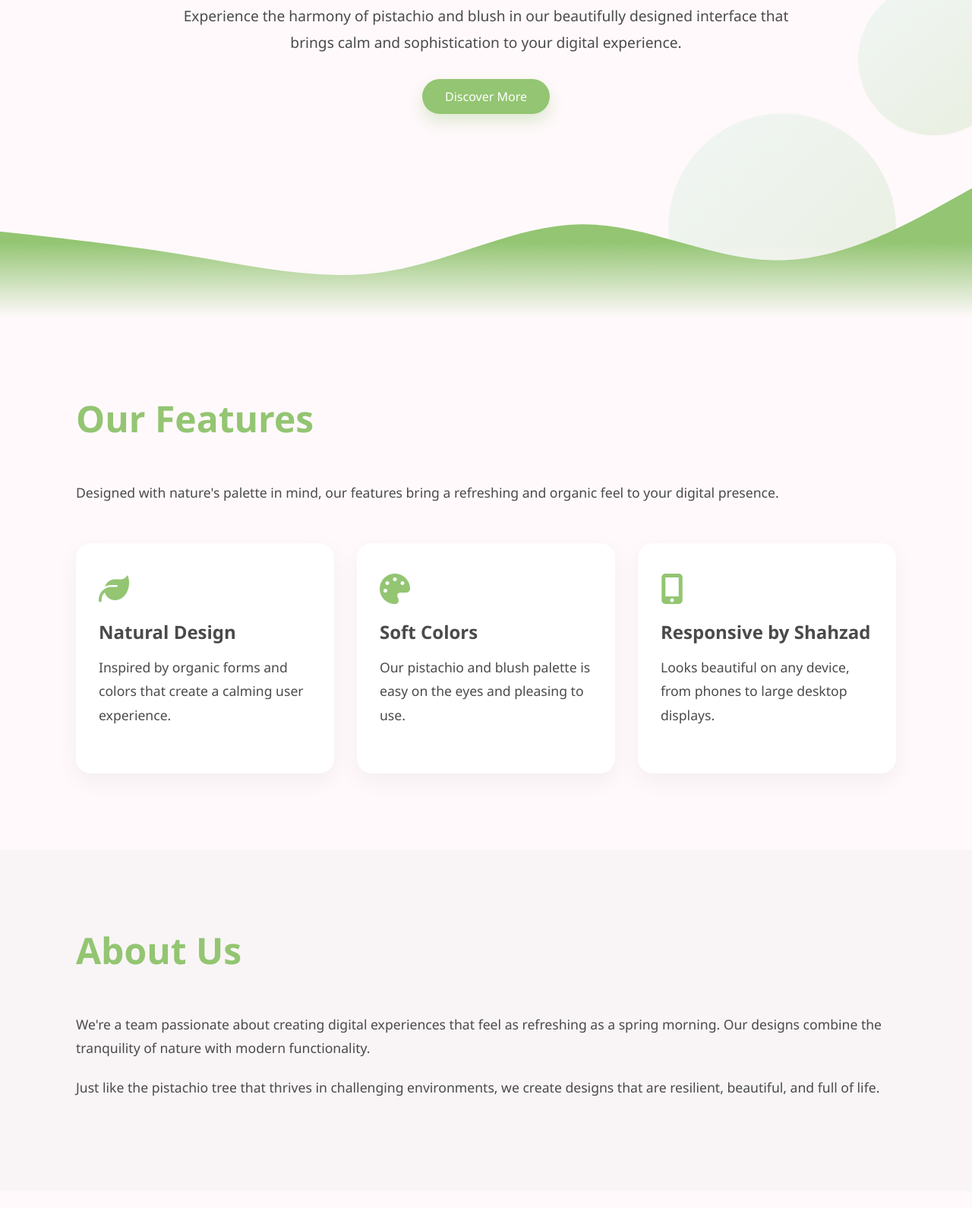
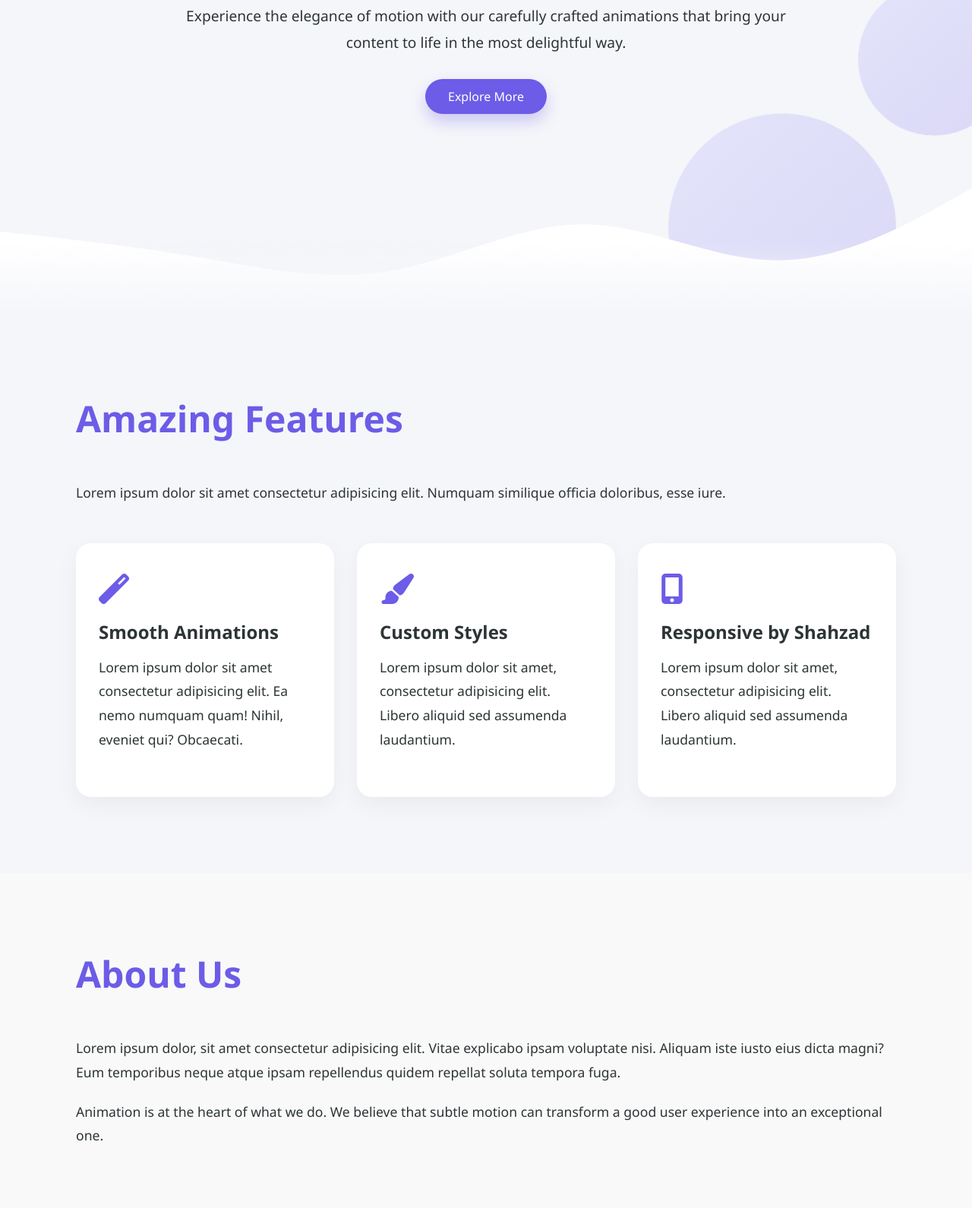
Before and after one commit to EdathingalShahzad/website, a plain HTML site: page index.html in a window 1280 px wide. Shown: the part 382-1972 px from the top of the page at 76% size. Drawn offline with Linux system fonts and the light colour scheme.

Commit message:
uploaded

```diff
--- a/index.html
+++ b/index.html
@@ -3,16 +3,16 @@
 <head>
     <meta charset="UTF-8">
     <meta name="viewport" content="width=device-width, initial-scale=1.0">
-    <title>Shahzad Website</title>
+    <title>SHAHZAD</title>
     <link rel="stylesheet" href="https://cdnjs.cloudflare.com/ajax/libs/font-awesome/6.4.0/css/all.min.css">
     <style>
         /* Base Styles */
         :root {
-            --primary: #93C572; /* Pistachio green */
-            --secondary: #B5EAD7;
-            --dark: #4A4A4A;
-            --light: #FFF9FB; /* Very light pink */
-            --accent: #FFB7C5; /* Soft pink */
+            --primary: #6c5ce7;
+            --secondary: #a29bfe;
+            --dark: #2d3436;
+            --light: #f5f6fa;
+            --accent: #fd79a8;
         }
 
         * {
@@ -46,12 +46,12 @@
             z-index: 100;
             transition: all 0.5s ease;
             backdrop-filter: blur(10px);
-            background-color: rgba(255, 249, 251, 0.9);
+            background-color: rgba(245, 246, 250, 0.8);
         }
 
         header.scrolled {
             padding: 15px 100px;
-            background-color: rgba(147, 197, 114, 0.95); /* Pistachio with transparency */
+            background-color: rgba(108, 92, 231, 0.9);
             box-shadow: 0 5px 20px rgba(0, 0, 0, 0.1);
         }
 
@@ -115,7 +115,6 @@
             align-items: center;
             padding: 0 100px;
             overflow: hidden;
-            background-color: var(--light);
         }
 
         .hero::before {
@@ -167,12 +166,12 @@
             opacity: 0;
             transform: translateY(50px);
             animation: fadeInUp 1s ease 0.6s forwards;
-            box-shadow: 0 10px 20px rgba(147, 197, 114, 0.3);
+            box-shadow: 0 10px 20px rgba(108, 92, 231, 0.3);
         }
 
         .btn:hover {
             transform: translateY(-5px);
-            box-shadow: 0 15px 30px rgba(147, 197, 114, 0.4);
+            box-shadow: 0 15px 30px rgba(108, 92, 231, 0.4);
         }
 
         /* Animated Background Elements */
@@ -212,7 +211,6 @@
         section {
             padding: 100px;
             position: relative;
-            background-color: var(--light);
         }
 
         section h2 {
@@ -356,7 +354,7 @@
                 width: 80%;
                 max-width: 300px;
                 height: 100vh;
-                background-color: rgba(147, 197, 114, 0.98); /* Pistachio */
+                background-color: rgba(108, 92, 231, 0.95);
                 flex-direction: column;
                 justify-content: center;
                 align-items: center;
@@ -400,7 +398,7 @@
 </head>
 <body>
     <header id="header">
-        <a href="#" class="logo">Shahzad</a>
+        <a href="#" class="logo">SHAHZAD</a>
 
         <div class="menu-toggle">
             <i class="fas fa-bars"></i>
@@ -422,61 +420,61 @@
         <div class="circle"></div>
 
         <div class="hero-content">
-            <h1>Natural Elegance</h1>
-            <p>Experience the harmony of pistachio and blush in our beautifully designed interface that brings calm and sophistication to your digital experience.</p>
-            <a href="#" class="btn">Discover More</a>
+            <h1>Shahzad Designs</h1>
+            <p>Experience the elegance of motion with our carefully crafted animations that bring your content to life in the most delightful way.</p>
+            <a href="#" class="btn">Explore More</a>
         </div>
 
-        <!-- Wave divider in pistachio -->
+        <!-- Animated wave divider -->
         <svg class="wave" xmlns="http://www.w3.org/2000/svg" viewBox="0 0 1440 320" style="position: absolute; bottom: 0; left: 0; width: 100%;">
-            <path fill="#93C572" fill-opacity="1" d="M0,192L48,197.3C96,203,192,213,288,229.3C384,245,480,267,576,250.7C672,235,768,181,864,181.3C960,181,1056,235,1152,234.7C1248,235,1344,181,1392,154.7L1440,128L1440,320L1392,320C1344,320,1248,320,1152,320C1056,320,960,320,864,320C768,320,672,320,576,320C480,320,384,320,288,320C192,320,96,320,48,320L0,320Z"></path>
+            <path fill="#ffffff" fill-opacity="1" d="M0,192L48,197.3C96,203,192,213,288,229.3C384,245,480,267,576,250.7C672,235,768,181,864,181.3C960,181,1056,235,1152,234.7C1248,235,1344,181,1392,154.7L1440,128L1440,320L1392,320C1344,320,1248,320,1152,320C1056,320,960,320,864,320C768,320,672,320,576,320C480,320,384,320,288,320C192,320,96,320,48,320L0,320Z"></path>
         </svg>
     </section>
 
     <section id="features">
-        <h2>Our Features</h2>
-        <p>Designed with nature's palette in mind, our features bring a refreshing and organic feel to your digital presence.</p>
+        <h2>Amazing Features</h2>
+        <p>Lorem ipsum dolor sit amet consectetur adipisicing elit. Numquam similique officia doloribus, esse iure.</p>
 
         <div class="features">
             <div class="feature-card">
-                <i class="fas fa-leaf"></i>
-                <h3>Natural Design</h3>
-                <p>Inspired by organic forms and colors that create a calming user experience.</p>
+                <i class="fas fa-magic"></i>
+                <h3>Smooth Animations</h3>
+                <p>Lorem ipsum dolor sit amet consectetur adipisicing elit. Ea nemo numquam quam! Nihil, eveniet qui? Obcaecati.</p>
             </div>
 
             <div class="feature-card">
-                <i class="fas fa-palette"></i>
-                <h3>Soft Colors</h3>
-                <p>Our pistachio and blush palette is easy on the eyes and pleasing to use.</p>
+                <i class="fas fa-paint-brush"></i>
+                <h3>Custom Styles</h3>
+                <p>Lorem ipsum dolor sit amet, consectetur adipisicing elit. Libero aliquid sed assumenda laudantium.</p>
             </div>
 
             <div class="feature-card">
                 <i class="fas fa-mobile-alt"></i>
                 <h3>Responsive by Shahzad</h3>
-                <p>Looks beautiful on any device, from phones to large desktop displays.</p>
+                <p>Lorem ipsum dolor sit amet, consectetur adipisicing elit. Libero aliquid sed assumenda laudantium.</p>
             </div>
         </div>
     </section>
 
-    <section id="about" style="background-color: #f9f5f6;">
+    <section id="about" style="background-color: #f9f9f9;">
         <h2>About Us</h2>
-        <p>We're a team passionate about creating digital experiences that feel as refreshing as a spring morning. Our designs combine the tranquility of nature with modern functionality.</p>
-        <p>Just like the pistachio tree that thrives in challenging environments, we create designs that are resilient, beautiful, and full of life.</p>
+        <p>Lorem ipsum dolor, sit amet consectetur adipisicing elit. Vitae explicabo ipsam voluptate nisi. Aliquam iste iusto eius dicta magni? Eum temporibus neque atque ipsam repellendus quidem repellat soluta tempora fuga.</p>
+        <p>Animation is at the heart of what we do. We believe that subtle motion can transform a good user experience into an exceptional one.</p>
     </section>
 
     <section id="contact">
         <h2>Get In Touch</h2>
-        <p>Have a project in mind or want to learn more about our services? We'd love to hear from you!</p>
+        <p>Lorem ipsum, dolor sit amet consectetur adipisicing elit. Dolorum ut, nihil, suscipit.</p>
 
         <form style="max-width: 600px; margin: 50px auto;">
             <div style="margin-bottom: 20px;">
-                <input type="text" placeholder="Your Name" style="width: 100%; padding: 15px; border: 1px solid #ddd; border-radius: 50px; background-color: white; font-size: 1rem;">
+                <input type="text" placeholder="Your Name" style="width: 100%; padding: 15px; border: none; border-radius: 50px; background-color: #f0f0f0; font-size: 1rem;">
             </div>
             <div style="margin-bottom: 20px;">
-                <input type="email" placeholder="Your Email" style="width: 100%; padding: 15px; border: 1px solid #ddd; border-radius: 50px; background-color: white; font-size: 1rem;">
+                <input type="email" placeholder="Your Email" style="width: 100%; padding: 15px; border: none; border-radius: 50px; background-color: #f0f0f0; font-size: 1rem;">
             </div>
             <div style="margin-bottom: 20px;">
-                <textarea placeholder="Your Message" rows="5" style="width: 100%; padding: 15px; border: 1px solid #ddd; border-radius: 20px; background-color: white; font-size: 1rem;"></textarea>
+                <textarea placeholder="Your Message" rows="5" style="width: 100%; padding: 15px; border: none; border-radius: 20px; background-color: #f0f0f0; font-size: 1rem;"></textarea>
             </div>
             <button type="submit" class="btn" style="border: none; cursor: pointer;">Send Message</button>
         </form>
@@ -488,7 +486,7 @@
             <a href="#"><i class="fab fa-twitter"></i></a>
             <a href="#"><i class="fab fa-instagram"></i></a>
             <a href="#"><i class="fab fa-linkedin"></i></a>
-            <a href="#"><i class="fab fa-pinterest"></i></a>
+            <a href="#"><i class="fab fa-github"></i></a>
         </div>
         <p>&copy; 2025 Shahzad Designs. All rights reserved.</p>
     </footer>
```
